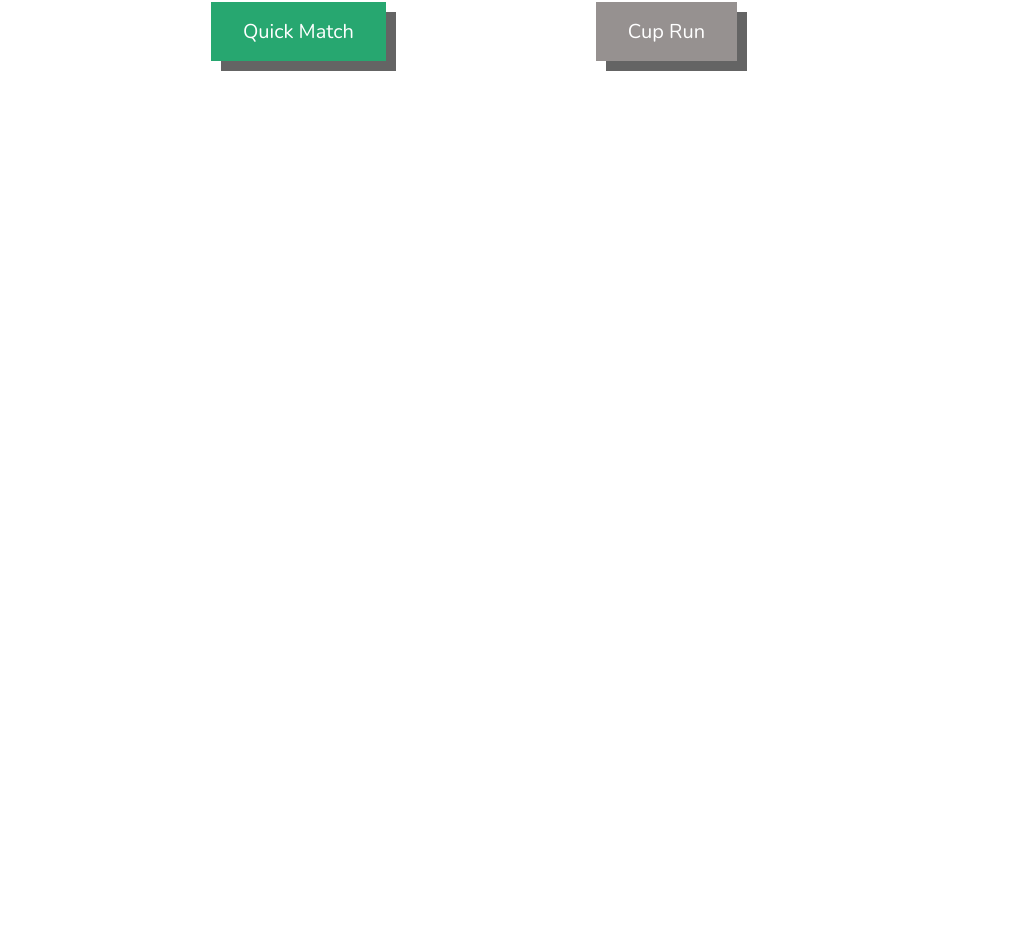
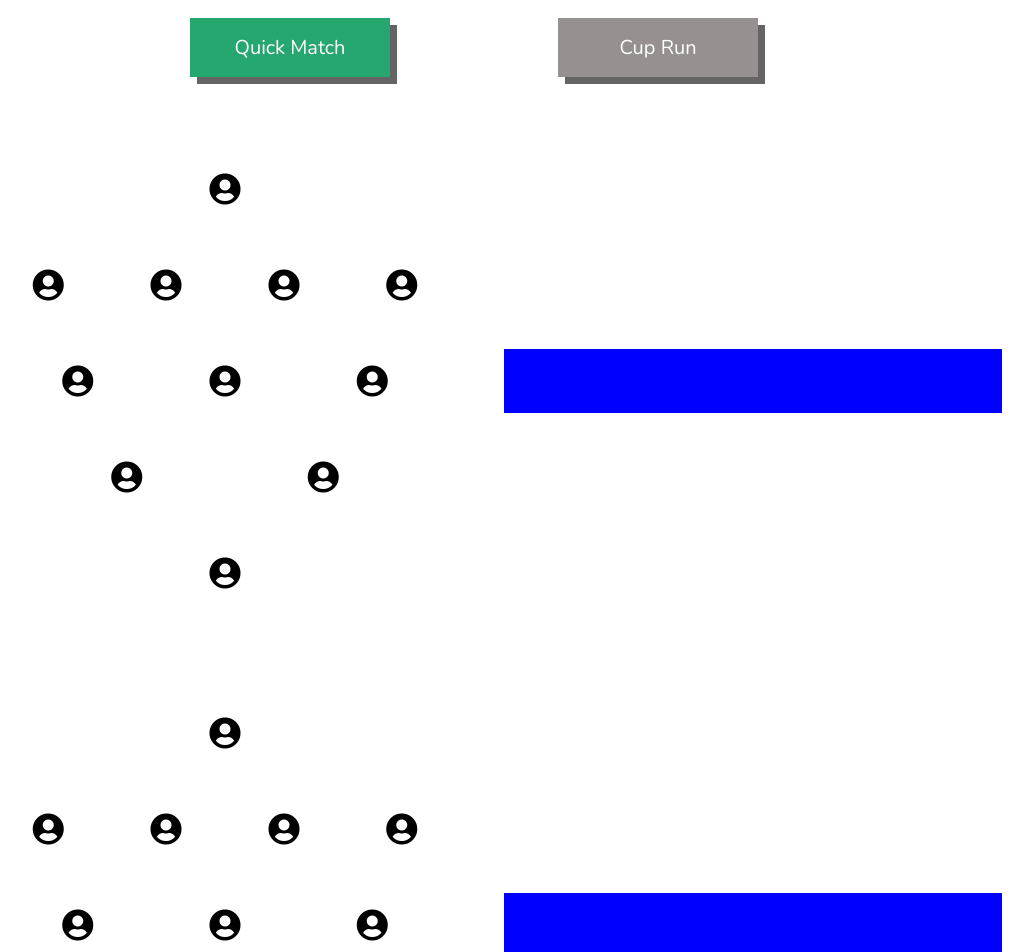
Before and after one commit to NicholasHorta/league, an Angular app: page / in a window 1280 px wide. Shown: the part 255-1207 px from the top of the page, without its empty margins (166-1199 px from the left). Before the commit the page ends 800 px from the top, so only its background shows below. Built offline with nearby package versions, Linux system fonts and the light colour scheme.

Commit message:
Btn animations completed and working on the team sheet listing and view

```diff
--- a/src/app/app.module.ts
+++ b/src/app/app.module.ts
@@ -8,6 +8,7 @@ import { AllFourComponent } from './components/all-four/all-four.component';
 import { NavbarComponent } from './components/navbar/navbar.component';
 import { MatchSetupComponent } from './components/match-setup/match-setup.component';
 import { MatchTypeComponent } from './components/match-setup/match-type/match-type.component';
+import { MatchTeamsDisplayComponent } from './components/match-setup/match-teams-display/match-teams-display.component';
 
 @NgModule({
   declarations: [
@@ -16,7 +17,8 @@ import { MatchTypeComponent } from './components/match-setup/match-type/match-ty
     AllFourComponent,
     NavbarComponent,
     MatchSetupComponent,
-    MatchTypeComponent
+    MatchTypeComponent,
+    MatchTeamsDisplayComponent
   ],
   imports: [
     BrowserModule,
--- a/src/app/components/match-setup/match-setup.component.html
+++ b/src/app/components/match-setup/match-setup.component.html
@@ -1,9 +1,4 @@
 <div>
-    <app-match-type >
-        <!-- <li *ngFor="let item of leagueTeamArray"></li> -->
-    </app-match-type>
-    <div>
-        <ul>
-        </ul>
-    </div>
+    <app-match-type ></app-match-type>
+    <app-match-teams-display></app-match-teams-display>
 </div>
--- /dev/null
+++ b/src/app/components/match-setup/match-teams-display/match-teams-display.component.css
@@ -0,0 +1,58 @@
+.team__team-sheet {
+    display: flex;
+    flex-direction: column;
+}
+
+.team-sheet__team-1,
+.team-sheet__team-2 {
+    padding: 1rem;
+    flex-direction: row-reverse;
+    margin-bottom: 2rem;
+}
+
+.team-1__player-listing,
+.team-2__player-listing {
+    display: flex;
+    flex-direction: column;
+    padding: 2rem;
+    background-color: blue;
+    flex-grow: 1;
+}
+
+.team-1__player-positions,
+.team-2__player-positions {
+    display: flex;
+    flex-direction: column;
+    flex-grow: 1;
+
+}
+
+.player-positions__keeper,
+.player-positions__att {
+    display: flex;
+    justify-content: center;
+    align-items: center;
+}
+
+.player-positions__def,
+.player-positions__def-mid,
+.player-positions__att-mid {
+    display: flex;
+    justify-content: space-evenly;
+    align-items: center;
+}
+
+.keeper ,
+.defence ,
+.defensive-mid,
+.attacking-mid ,
+.attack {
+    display: flex;
+    align-items: center;
+    padding: 2rem 0;
+}
+
+.team-1__player-positions i,
+.team-2__player-positions i {
+    font-size: 2rem;
+}
--- /dev/null
+++ b/src/app/components/match-setup/match-teams-display/match-teams-display.component.html
@@ -0,0 +1,102 @@
+<div class="team__team-sheet">
+    <div class="team-sheet__team-1 fx_x-b_y-c">
+        <div class="team-1__player-listing">
+
+        </div>
+        <div class="team-1__player-positions">
+            <div class="player-positions__keeper">
+                <div class="keeper">
+                    <i class="fas fa-user-circle"></i>
+                </div>
+            </div>
+            <div class="player-positions__def">
+                <div class="defence">
+                    <i class="fas fa-user-circle"></i>
+                </div>
+                <div class="defence">
+                    <i class="fas fa-user-circle"></i>
+                </div>
+                <div class="defence">
+                    <i class="fas fa-user-circle"></i>
+                </div>
+                <div class="defence">
+                    <i class="fas fa-user-circle"></i>
+                </div>
+            </div>
+            <div class="player-positions__def-mid">
+                <div class="defensive-mid">
+                    <i class="fas fa-user-circle"></i>
+                </div>
+                <div class="defensive-mid">
+                    <i class="fas fa-user-circle"></i>
+                </div>
+                <div class="defensive-mid">
+                    <i class="fas fa-user-circle"></i>
+                </div>
+            </div>
+            <div class="player-positions__att-mid">
+                <div class="attacking-mid">
+                    <i class="fas fa-user-circle"></i>
+                </div>
+                <div class="attacking-mid">
+                    <i class="fas fa-user-circle"></i>
+                </div>
+            </div>
+            <div class="player-positions__att">
+                <div class="attack">
+                    <i class="fas fa-user-circle"></i>
+                </div>
+            </div>
+        </div>
+    </div>
+    <div class="team-sheet__team-2 fx_x-b_y-c">
+        <div class="team-2__player-listing">
+
+        </div>
+        <div class="team-2__player-positions">
+            <div class="player-positions__keeper">
+                <div class="keeper">
+                    <i class="fas fa-user-circle"></i>
+                </div>
+            </div>
+            <div class="player-positions__def">
+                <div class="defence">
+                    <i class="fas fa-user-circle"></i>
+                </div>
+                <div class="defence">
+                    <i class="fas fa-user-circle"></i>
+                </div>
+                <div class="defence">
+                    <i class="fas fa-user-circle"></i>
+                </div>
+                <div class="defence">
+                    <i class="fas fa-user-circle"></i>
+                </div>
+            </div>
+            <div class="player-positions__def-mid">
+                <div class="defensive-mid">
+                    <i class="fas fa-user-circle"></i>
+                </div>
+                <div class="defensive-mid">
+                    <i class="fas fa-user-circle"></i>
+                </div>
+                <div class="defensive-mid">
+                    <i class="fas fa-user-circle"></i>
+                </div>
+            </div>
+            <div class="player-positions__att-mid">
+                <div class="attacking-mid">
+                    <i class="fas fa-user-circle"></i>
+                </div>
+                <div class="attacking-mid">
+                    <i class="fas fa-user-circle"></i>
+                </div>
+            </div>
+            <div class="player-positions__att">
+                <div class="attack">
+                    <i class="fas fa-user-circle"></i>
+                </div>
+            </div>
+        </div>
+    </div>
+</div>
--- /dev/null
+++ b/src/app/components/match-setup/match-teams-display/match-teams-display.component.ts
@@ -0,0 +1,15 @@
+import { Component, OnInit } from '@angular/core';
+
+@Component({
+  selector: 'app-match-teams-display',
+  templateUrl: './match-teams-display.component.html',
+  styleUrls: ['./match-teams-display.component.css']
+})
+export class MatchTeamsDisplayComponent implements OnInit {
+
+  constructor() { }
+
+  ngOnInit(): void {
+  }
+
+}
--- a/src/app/components/match-setup/match-type/match-type.component.css
+++ b/src/app/components/match-setup/match-type/match-type.component.css
@@ -7,25 +7,43 @@
     margin-top: 5rem;
 }
 
-.match-setup__match-type div > input {
+.match-setup__match-type div>input {
     display: none;
 }
 
-.match-type__quick-match > #quick-match-btn,
-.match-type__cup-run > #cup-run-btn {
+.quick-match__btn, .cup-run__btn {
     background-color: var(--grey50);
     padding: 1rem 2rem;
     font-size: 1.25rem;
     color: var(--white);
     cursor: pointer;
-    box-shadow: 10px 10px 0px var(--grey);
-    transform: rotate(100deg);
+    box-shadow: 7px 7px 0px var(--grey);
+    min-width: 200px;
+    text-align: center;
+    display: block;
+    position: relative;
 }
 
-.match-type__quick-match .match-type__selected,
-.match-type__cup-run .match-type__selected {
-    background-color: var(--green) !important;
-    box-shadow: 10px 10px 0px var(--grey) !important;
-    transform: rotate(100deg);
+.match-type__selected, .match-type__selected {
+    background-color: var(--green);
+    box-shadow: 7px 7px 0px var(--grey);
+    animation: btn-select 500ms ease-in-out;
+}
 
+@keyframes btn-select {
+    0% {
+        box-shadow: 7px 7px 0px var(--grey);
+        background-color: var(--grey50);
+        transform: translate(0px, 0px);
+    }
+    50% {
+        box-shadow: 0px 0px 0px var(--grey);
+        background-color: var(--grey50);
+        transform: translate(5px, 5px);
+    }
+    100% {
+        box-shadow: 7px 7px 0px var(--grey);
+        transform: translate(0px, 0px);
+
+    }
 }
--- a/src/app/components/match-setup/match-type/match-type.component.html
+++ b/src/app/components/match-setup/match-type/match-type.component.html
@@ -1,7 +1,7 @@
 <div class="match-setup">
     <div class="match-setup__match-type fx_x-a_y-c">
         <div class="match-type__quick-match">
-            <label for="quick-match" id="quick-match-btn"
+            <label for="quick-match" class="quick-match__btn"
                 (click)="matchTypeSvcHandler(2);"
                 [ngClass]="{'match-type__selected': leagueTypeValue === 2 }"
                 >
@@ -10,7 +10,7 @@
             <input type="radio" name="match-type" id="quick-match" checked>
         </div>
         <div class="match-type__cup-run">
-            <label for="cup-run" id="cup-run-btn"
+            <label for="cup-run" class="cup-run__btn"
                 (click)="matchTypeSvcHandler(4);"
                 [ngClass]="{'match-type__selected': leagueTypeValue === 4 }"
                 >
@@ -19,10 +19,4 @@
             <input type="radio" name="match-type" id="cup-run">
         </div>
     </div>
-    <!-- <div>
-        <ul>
-            <li *ngFor="let item of matchSetupSVC.generatedTeamsArray">{{item}}</li>
-        </ul>
-    </div> -->
-
 </div>
--- a/src/index.html
+++ b/src/index.html
@@ -6,6 +6,8 @@
   <base href="/">
   <meta name="viewport" content="width=device-width, initial-scale=1">
   <link rel="icon" type="image/x-icon" href="favicon.ico">
+  <!-- Font Awesome - Icons -->
+  <link rel="stylesheet" href="https://use.fontawesome.com/releases/v5.9.0/css/all.css" integrity="sha384-i1LQnF23gykqWXg6jxC2ZbCbUMxyw5gLZY6UiUS98LYV5unm8GWmfkIS6jqJfb4E" crossorigin="anonymous">
 </head>
 <body>
   <app-root></app-root>
```
Also changed, not shown: 1 other file (tests, documents, lock files or other folders).
